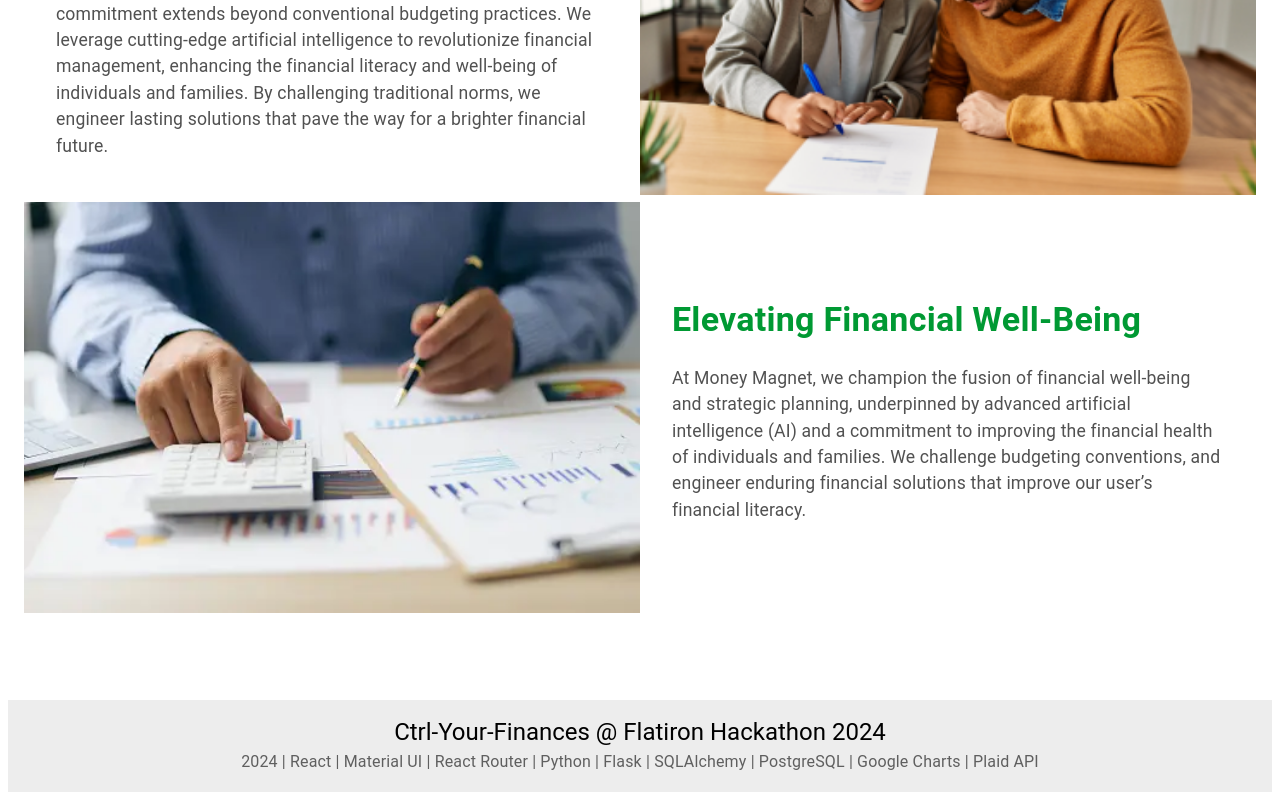
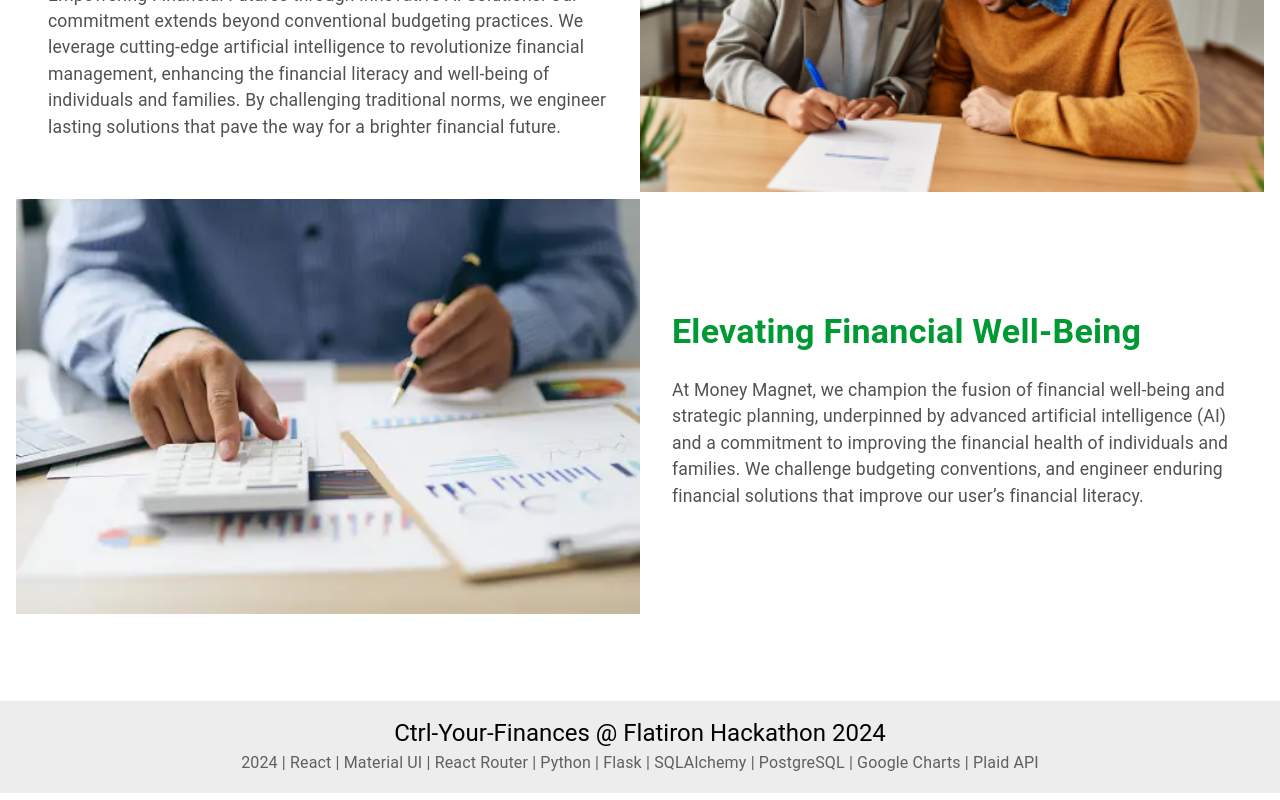
Before and after one commit to omgitsmiles/ctrl-your-finances, a React (Vite) app in the folder client/: page / in a window 1280 px wide. Shown: the part 943-1743 px from the top of the page. Built offline with nearby package versions, Linux system fonts and the light colour scheme; no server answers; a web font is replaced by a local one.

Commit message:
footer takes up bottom of page without whitespace padding

```diff
--- a/client/src/App.css
+++ b/client/src/App.css
@@ -40,3 +40,19 @@
 .read-the-docs {
   color: #888;
 } */
+
+
+/* .app-container {
+  display: flex;
+  flex-direction: column;
+  min-height: 100vh;
+}
+
+footer {
+  margin-top: auto;
+} */
+
+body, html {
+  margin: 0;
+  padding: 0;
+}
--- a/client/src/App.jsx
+++ b/client/src/App.jsx
@@ -12,12 +12,13 @@ function App() {
   // location.pathname === `/projects/${params.id}/edit`
 
   return (
-    <div>
+    <div className="app-container">
       <ContextProvider>
         {(location.pathname !== '/') && <ResponsiveAppBar />}
         <Outlet />
-        <Footer />
+        {/* <Footer /> */}
       </ContextProvider>
+      <Footer />
     </div>
   )
 }
--- a/client/src/components/Dashboard/Dashboard.jsx
+++ b/client/src/components/Dashboard/Dashboard.jsx
@@ -39,7 +39,7 @@ function Dashboard() {
                     </Grid>
                 </Grid>
             </Grid>
-            <Button variant="contained" color="primary" onClick={handleSignOut}>Sign Out</Button>
+            <Button fullWidth variant="contained" color="primary" onClick={handleSignOut}>Sign Out</Button>
         </>
     )
 }
```
Also changed, not shown: client/src/components/Footer.jsx (+11 -2 lines).
